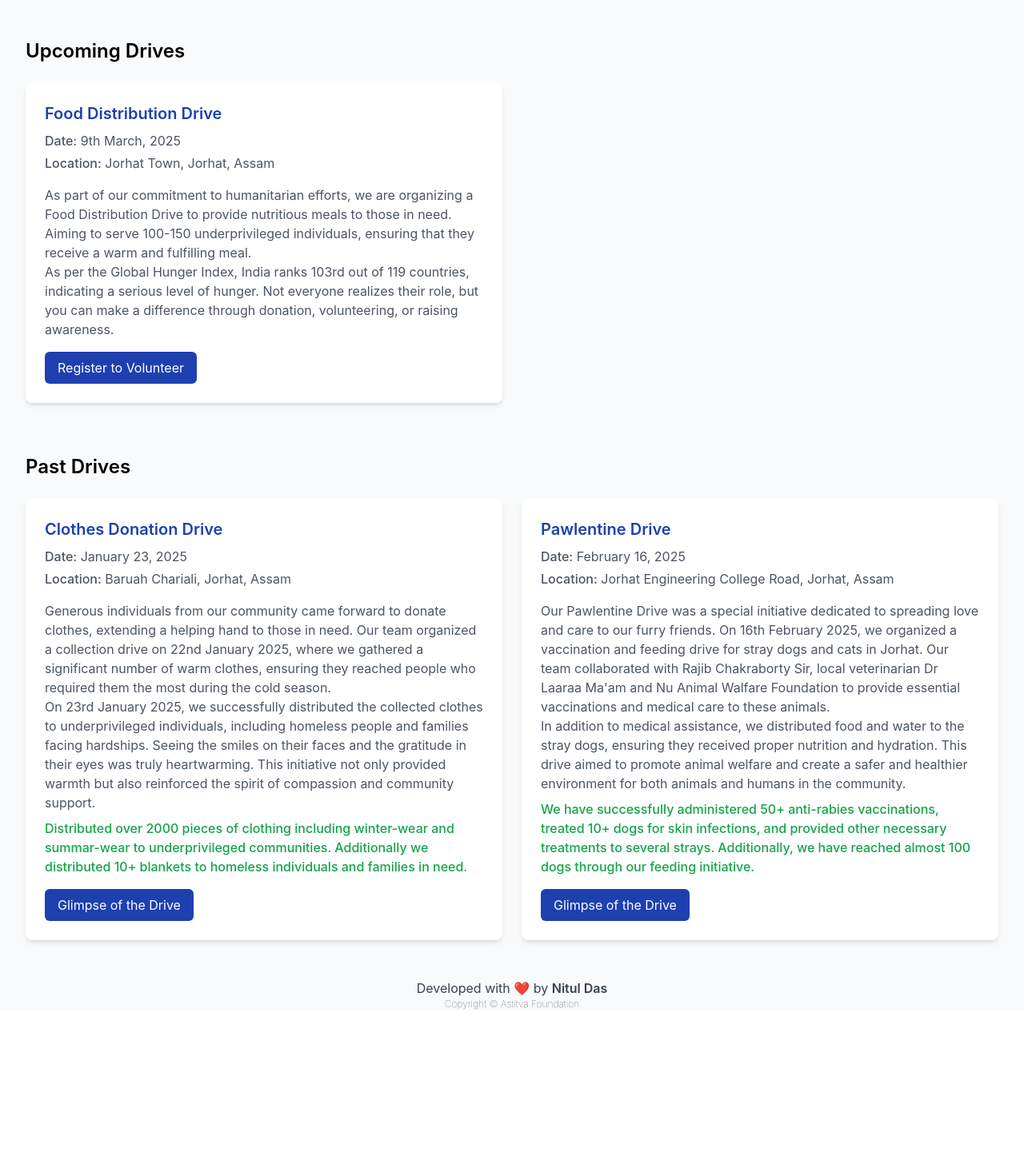
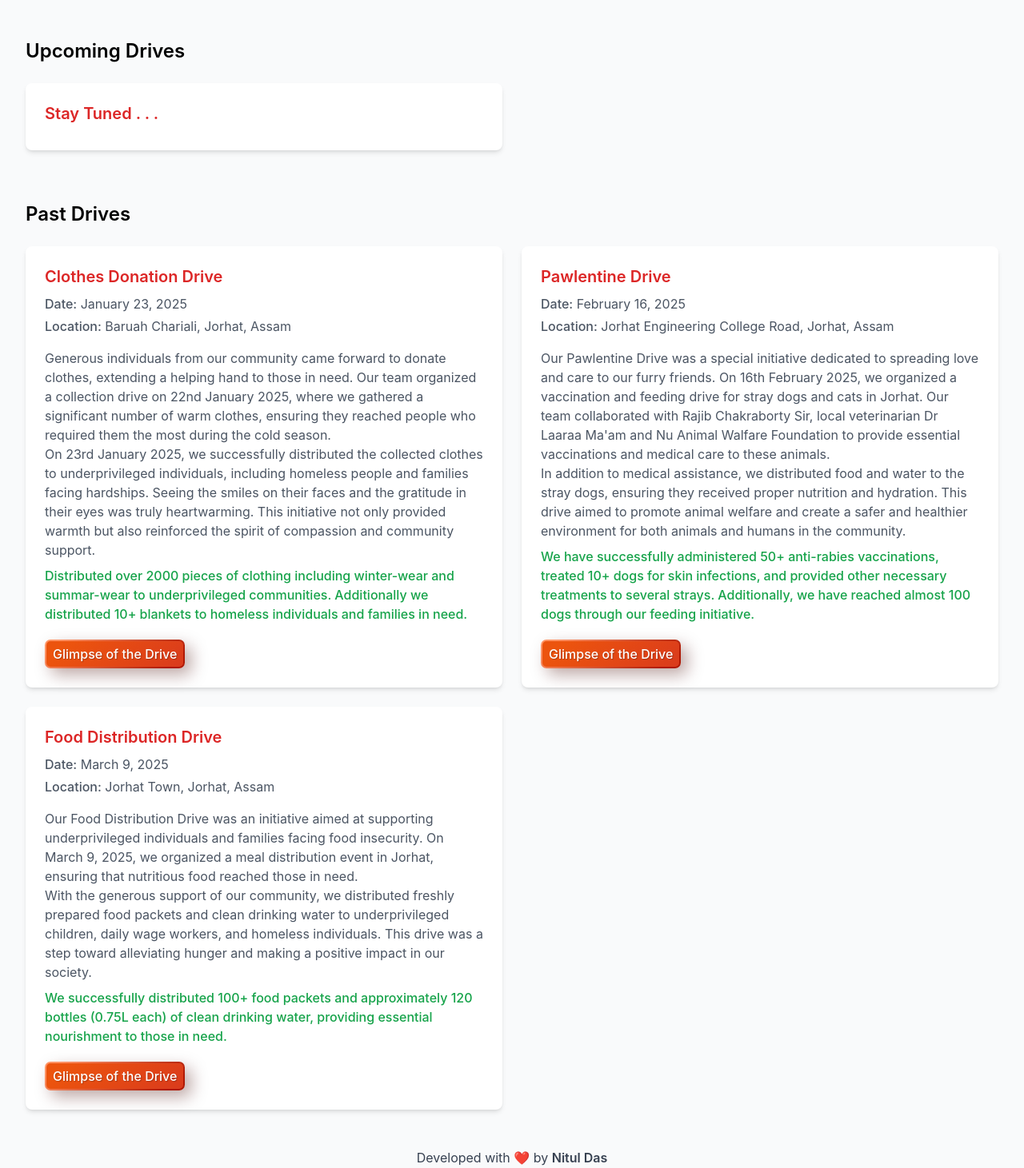
Before and after one commit to nitul8/astitva, a React (Vite) app: page /drives in a window 1280 px wide. Shown: the part 208-1669 px from the top of the page at 80% size. Before the commit the page ends 1472 px from the top, so only its background shows below. Built offline with nearby package versions, Linux system fonts and the light colour scheme; a web font is replaced by a local one.

Commit message:
Add food distribution drive details and update styles

```diff
--- a/package.json
+++ b/package.json
@@ -1,7 +1,7 @@
 {
     "name": "astitva-website",
     "private": true,
-    "version": "1.1.2",
+    "version": "1.1.3",
     "type": "module",
     "scripts": {
         "dev": "vite",
--- a/src/constant/drives/past.jsx
+++ b/src/constant/drives/past.jsx
@@ -55,6 +55,32 @@ const pastDrives = [
         ),
         impact: "We have successfully administered 50+ anti-rabies vaccinations, treated 10+ dogs for skin infections, and provided other necessary treatments to several strays. Additionally, we have reached almost 100 dogs through our feeding initiative.",
     },
+    {
+        id: 3,
+        title: "Food Distribution Drive",
+        date: "March 9, 2025",
+        location: "Jorhat Town, Jorhat, Assam",
+        description: (
+            <div>
+                <p>
+                    Our Food Distribution Drive was an initiative aimed at
+                    supporting underprivileged individuals and families facing
+                    food insecurity. On March 9, 2025, we organized a meal
+                    distribution event in Jorhat, ensuring that nutritious food
+                    reached those in need.
+                </p>
+                <p>
+                    With the generous support of our community, we distributed
+                    freshly prepared food packets and clean drinking water to
+                    underprivileged children, daily wage workers, and homeless
+                    individuals. This drive was a step toward alleviating hunger
+                    and making a positive impact in our society.
+                </p>
+            </div>
+        ),
+        impact: "We successfully distributed 100+ food packets and approximately 120 bottles (0.75L each) of clean drinking water, providing essential nourishment to those in need.",
+        link: "https://drive.google.com/drive/u/3/folders/130mGgwGgsqJ989zjcfyGgZPt2LQ-FQu6",
+    },
 ];
 
 export default pastDrives;
--- a/src/constant/drives/upcoming.jsx
+++ b/src/constant/drives/upcoming.jsx
@@ -1,26 +1,9 @@
 const upcomingDrives = [
     {
         id: 1,
-        title: "Food Distribution Drive",
-        date: "9th March, 2025",
-        location: "Jorhat Town, Jorhat, Assam",
-        description: (
-            <div>
-                <p>
-                    As part of our commitment to humanitarian efforts, we are
-                    organizing a Food Distribution Drive to provide nutritious
-                    meals to those in need. Aiming to serve 100-150
-                    underprivileged individuals, ensuring that they receive a
-                    warm and fulfilling meal.
-                </p>
-                <p>
-                    As per the Global Hunger Index, India ranks 103rd out of 119
-                    countries, indicating a serious level of hunger. Not
-                    everyone realizes their role, but you can make a difference
-                    through donation, volunteering, or raising awareness.
-                </p>
-            </div>
-        ),
+        title: "Stay Tuned . . .",
+        date: "Stay Tuned . . .",
+        location: "Stay Tuned . . .",
     },
 ];
 
--- a/src/pages/Contact.jsx
+++ b/src/pages/Contact.jsx
@@ -139,7 +139,7 @@ function Contact() {
                             </div>
                             <button
                                 type="submit"
-                                className="w-full py-2 px-4 border border-transparent rounded-md shadow-sm text-sm font-medium text-white bg-blue-600 hover:bg-blue-700"
+                                className="w-full py-2 px-4 border border-transparent rounded-md shadow-sm text-sm font-medium text-white bg-orange-500 hover:bg-red-600"
                             >
                                 Send Message
                             </button>
--- a/src/pages/drives/Drives.jsx
+++ b/src/pages/drives/Drives.jsx
@@ -27,10 +27,10 @@ function Drives() {
                                 key={drive.id}
                                 className="bg-white rounded-lg shadow-md p-6"
                             >
-                                <h4 className="text-xl font-semibold text-primary mb-2">
+                                <h4 className="text-xl font-semibold text-red-600 mb-2">
                                     {drive.title}
                                 </h4>
-                                <div className="text-gray-600 mb-4">
+                                {/* <div className="text-gray-600 mb-4">
                                     <p className="mb-1">
                                         <span className="font-medium">
                                             Date:
@@ -53,6 +53,7 @@ function Drives() {
                                 >
                                     Register to Volunteer
                                 </Link>
+                                */}
                             </div>
                         ))}
                     </div>
@@ -67,7 +68,7 @@ function Drives() {
                                 key={drive.id}
                                 className="bg-white rounded-lg shadow-md p-6"
                             >
-                                <h4 className="text-xl font-semibold text-primary mb-2">
+                                <h4 className="text-xl font-semibold text-red-600 mb-2">
                                     {drive.title}
                                 </h4>
                                 <div className="text-gray-600 mb-4">
@@ -91,7 +92,23 @@ function Drives() {
                                     {drive.impact}
                                 </p>
                                 <button
-                                    className="mt-4 bg-primary text-white px-4 py-2 rounded-md hover:bg-blue-700 transition"
+                                    className="relative mt-5 inline-block px-2 py-1 text-white text-md font-medium rounded-lg transition-all duration-300"
+                                    style={{
+                                        background:
+                                            "linear-gradient(140.14deg, #ec540e 15.05%, #d6361f 114.99%) padding-box, linear-gradient(142.51deg, #ff9465 8.65%, #af1905 88.82%) border-box",
+                                        borderRadius: "7px",
+                                        border: "2px solid transparent",
+                                        textShadow: "1px 1px 1px #00000040",
+                                        boxShadow: "8px 8px 20px 0px #45090059",
+                                    }}
+                                    onMouseEnter={(e) =>
+                                        (e.currentTarget.style.boxShadow =
+                                            "none")
+                                    }
+                                    onMouseLeave={(e) =>
+                                        (e.currentTarget.style.boxShadow =
+                                            "8px 8px 20px 0px #45090059")
+                                    }
                                     onClick={() =>
                                         window.open(drive.link, "_blank")
                                     }
--- a/src/pages/home/Home.jsx
+++ b/src/pages/home/Home.jsx
@@ -45,12 +45,27 @@ const Home = () => {
                 <h1 className="text-5xl md:text-7xl font-bold drop-shadow-lg">
                     Astitva Foundation
                 </h1>
-                <p className="text-lg md:text-2xl mt-4 drop-shadow-lg">
+                <p className="text-lg md:text-2xl mt-4 mb-8 drop-shadow-lg">
                     One step towards humanity.
                 </p>
                 <Link
                     to="/donate"
-                    className="mt-8 bg-primary text-white py-3 px-8 rounded-lg hover:bg-blue-700 transition duration-300"
+                    className="relative inline-block px-10 py-3 text-white text-lg font-medium rounded-lg transition-all duration-300"
+                    style={{
+                        background:
+                            "linear-gradient(140.14deg, #ec540e 15.05%, #d6361f 114.99%) padding-box, linear-gradient(142.51deg, #ff9465 8.65%, #af1905 88.82%) border-box",
+                        borderRadius: "7px",
+                        border: "2px solid transparent",
+                        textShadow: "1px 1px 1px #00000040",
+                        boxShadow: "8px 8px 20px 0px #45090059",
+                    }}
+                    onMouseEnter={(e) =>
+                        (e.currentTarget.style.boxShadow = "none")
+                    }
+                    onMouseLeave={(e) =>
+                        (e.currentTarget.style.boxShadow =
+                            "8px 8px 20px 0px #45090059")
+                    }
                 >
                     Donate Now
                 </Link>
--- a/src/pages/home/Impact.jsx
+++ b/src/pages/home/Impact.jsx
@@ -2,6 +2,7 @@ import React from "react";
 import {motion} from "framer-motion";
 import clothesdonation from "../../assets/drive/clothesdonation.png";
 import pawlentine from "../../assets/drive/pawlentine.png";
+import fooddistribution from "../../assets/drive/fooddistribution.jpeg";
 
 const imageVariants = {
     hidden: {opacity: 0, x: -100},
@@ -56,7 +57,7 @@ const Impact = () => {
 
             {/* Second Section */}
             <motion.div
-                className="grid grid-cols-1 md:grid-cols-2 gap-10 place-items-center mt-16"
+                className="grid grid-cols-1 md:grid-cols-2 gap-10 place-items-center m-16"
                 initial="hidden"
                 whileInView="visible"
                 transition={{staggerChildren: 0.4}}
@@ -95,6 +96,48 @@ const Impact = () => {
                     className="w-80 md:w-96 rounded-lg shadow-lg"
                 />
             </motion.div>
+
+            {/* Third Section */}
+            <motion.div
+                className="grid grid-cols-1 md:grid-cols-2 gap-10 place-items-center"
+                initial="hidden"
+                whileInView="visible"
+                transition={{staggerChildren: 0.4}}
+                viewport={{once: true}}
+            >
+                <motion.img
+                    src={fooddistribution}
+                    alt="Food Distribution"
+                    variants={imageVariants}
+                    className="w-80 md:w-96 rounded-lg shadow-lg"
+                />
+                <motion.div variants={textVariants} className="text-md">
+                    <h2 className="text-red-600 font-extrabold text-2xl md:text-3xl">
+                        Food Distribution Drive
+                    </h2>
+                    <p className="text-gray-800 mt-4">
+                        With the collective efforts of generous individuals from
+                        our community, we successfully organized a food
+                        distribution drive on 9th March,2025, ensuring that no
+                        one sleeps with an empty stomach.
+                    </p>
+                    <p className="text-gray-800 mt-4">
+                        Distributed over 100 food packets to underprivileged
+                        individuals, including children and families struggling
+                        with food insecurity.
+                    </p>
+                    <p className="text-gray-800 mt-4">
+                        Additionally, we provided approximately 120 bottles of
+                        water (0.75L each) to help ensure access to clean
+                        drinking water.
+                    </p>
+                    <p className="text-gray-800 mt-4">
+                        This initiative was a small step towards making a
+                        difference, and we are grateful to everyone who
+                        contributed and supported the cause.
+                    </p>
+                </motion.div>
+            </motion.div>
         </div>
     );
 };
```
Also changed, not shown: src/assets/drive/fooddistribution.jpeg (added), 1 other file (tests, documents, lock files or other folders).
